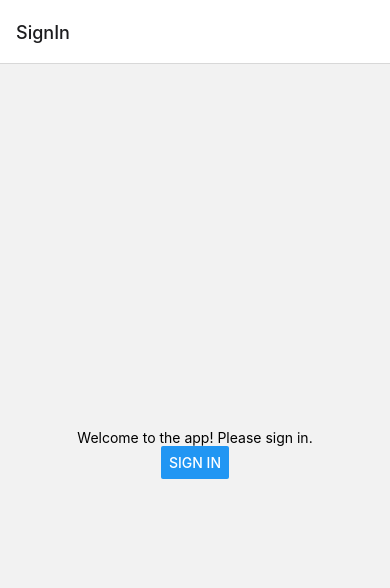
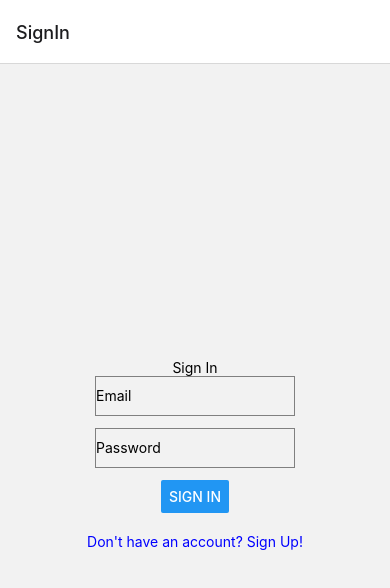
Before and after one commit to slehto21/MobileBettingApp, a React Native app: screen / in a window 390 px wide. Shown: the top 588 px of the page. Built offline with nearby package versions, Linux system fonts and the light colour scheme; no server answers.

Commit message:
Configure firebase and SignIn, SignUp & SignOut functionalities

```diff
--- a/App.js
+++ b/App.js
@@ -1,10 +1,13 @@
-import React, { useState } from 'react';
+import React, { useState, useEffect } from 'react';
 import { NavigationContainer } from '@react-navigation/native';
 import { createStackNavigator } from '@react-navigation/stack';
 import { createBottomTabNavigator } from '@react-navigation/bottom-tabs';
 import Ionicons from '@expo/vector-icons/Ionicons';
+import { onAuthStateChanged } from 'firebase/auth';
+import { auth } from './config/firebaseConfig';
 import SignInScreen from './screens/SignInScreen';
 import SignOutScreen from './screens/SignOutScreen';
+import SignUpScreen from './screens/SignUpScreen';
 import HomeScreen from './screens/HomeScreen';
 import BetsScreen from './screens/BetsScreen';
 
@@ -34,37 +37,41 @@ function MainTabs({ handleSignOut }) {
       <Tab.Screen name="Home" component={HomeScreen} />
       <Tab.Screen name="Bets" component={BetsScreen} />
       <Tab.Screen name="SignOut">
-        {(props) => <SignOutScreen {...props} onSignOut={handleSignOut} />}
+        {(props) => <SignOutScreen {...props} />}
       </Tab.Screen>
     </Tab.Navigator>
   );
 }
 
 function AppNavigator() {
+
   const [isSignedIn, setIsSignedIn] = useState(false);
 
-  const handleSignIn = () => {
-    // Todo - implement sign in & sing out
-    setIsSignedIn(true);
-  };
-
-  const handleSignOut = () => {
-    setIsSignedIn(false);
-  };
+  useEffect(() => {
+    const unsubscribe = onAuthStateChanged(auth, (user) => {
+      setIsSignedIn(!!user);
+    });
+    return unsubscribe;
+  }, []);
 
   return (
     <NavigationContainer>
       <Stack.Navigator>
         {!isSignedIn ? (
-          <Stack.Screen name="SignIn">
-            {(props) => <SignInScreen {...props} onSignIn={handleSignIn} />}
-          </Stack.Screen>
+          <>
+            <Stack.Screen name="SignIn">
+              {(props) => <SignInScreen {...props} onSignIn={() => setIsSignedIn(true)} />}
+            </Stack.Screen>
+            <Stack.Screen name="SignUp">
+              {(props) => <SignUpScreen {...props} onSignOut={() => setIsSignedIn(false)} />}
+            </Stack.Screen>
+          </>
         ) : (
           <Stack.Screen
             name="Main"
             options={{ headerShown: false }}
           >
-            {(props) => <MainTabs {...props} handleSignOut={handleSignOut} />}
+            {(props) => <MainTabs {...props} />}
           </Stack.Screen>
         )}
       </Stack.Navigator>
--- a/app.json
+++ b/app.json
@@ -15,6 +15,7 @@
       "supportsTablet": true
     },
     "android": {
+      "package": "com.sjl.bettingapp",
       "adaptiveIcon": {
         "foregroundImage": "./assets/adaptive-icon.png",
         "backgroundColor": "#ffffff"
--- /dev/null
+++ b/config/firebaseConfig.js
@@ -0,0 +1,22 @@
+import { initializeApp } from "firebase/app";
+import { getAuth } from "firebase/auth";
+
+// TODO: Add SDKs for Firebase products that you want to use
+// https://firebase.google.com/docs/web/setup#available-libraries
+
+// Your app's Firebase configuration
+// For Firebase JS SDK v7.20.0 and later, measurementId is optional
+
+const firebaseConfig = {
+    apiKey: process.env.EXPO_PUBLIC_API_KEY,
+    authDomain: process.env.EXPO_PUBLIC_AUTH_DOMAIN,
+    projectId: process.env.EXPO_PUBLIC_PROJECT_ID,
+    storageBucket: process.env.EXPO_PUBLIC_STORAGE_BUCKET,
+    messagingSenderId: process.env.EXPO_PUBLIC_MESSAGING_SENDER_ID,
+    appId: process.env.EXPO_PUBLIC_APP_ID,
+    measurementId: process.env.EXPO_PUBLIC_MEASUREMENT_ID
+};
+
+// Initialize Firebase
+const app = initializeApp(firebaseConfig);
+export const auth = getAuth(app);
--- a/package.json
+++ b/package.json
@@ -14,6 +14,7 @@
     "@react-navigation/stack": "^6.4.1",
     "expo": "^51.0.38",
     "expo-status-bar": "~1.12.1",
+    "firebase": "^10.14.1",
     "react": "18.2.0",
     "react-native": "0.74.5",
     "react-native-safe-area-context": "^4.10.5",
--- a/screens/SignInScreen.js
+++ b/screens/SignInScreen.js
@@ -1,13 +1,43 @@
 import React from 'react';
-import { View, Text, Button } from 'react-native';
+import { View, Text, TextInput, Button, TouchableOpacity } from 'react-native';
+import { signIn } from '../services/authService';
 
-function SignInScreen({ onSignIn }) {
+export default function SignInScreen({ onSignIn, navigation }) {
+
+  const [email, setEmail] = React.useState('');
+  const [password, setPassword] = React.useState('');
+
+  const handleSignIn = async () => {
+    try {
+      const user = await signIn(email, password);
+      if (user) {
+        onSignIn();
+      }
+    } catch (error) {
+      console.error(error);
+    }
+  }
+
   return (
     <View style={{ flex: 1, justifyContent: 'center', alignItems: 'center' }}>
-      <Text>Welcome to the app! Please sign in.</Text>
-      <Button title="Sign In" onPress={onSignIn} />
+      <Text>Sign In</Text>
+      <TextInput
+        placeholder="Email"
+        value={email}
+        onChangeText={setEmail}
+        style={{ height: 40, borderColor: 'gray', borderWidth: 1, marginBottom: 12, width: 200 }}
+      />
+      <TextInput
+        placeholder="Password"
+        value={password}
+        onChangeText={setPassword}
+        secureTextEntry
+        style={{ height: 40, borderColor: 'gray', borderWidth: 1, marginBottom: 12, width: 200 }}
+      />
+      <Button title="Sign In" onPress={handleSignIn} />
+      <TouchableOpacity onPress={() => navigation.navigate('SignUp')}>
+        <Text style={{ color: 'blue', marginTop: 20 }}>Don't have an account? Sign Up!</Text>
+      </TouchableOpacity>
     </View>
   );
 }
-
-export default SignInScreen;
--- a/screens/SignOutScreen.js
+++ b/screens/SignOutScreen.js
@@ -1,11 +1,21 @@
 import React from 'react';
 import { View, Text, Button } from 'react-native';
+import { signOut } from '../services/authService';
 
-export default function SignOutScreen({ onSignOut }) {
+export default function SignOutScreen({ navigation }) {
+
+  const handleSignOut = async () => {
+    try {
+      await signOut();
+      navigation.replace('SignIn');
+    } catch (error) {
+      console.error(error);
+    }
+  };
   return (
     <View style={{ flex: 1, justifyContent: 'center', alignItems: 'center' }}>
       <Text>Sign Out Screen</Text>
-      <Button title="Sign Out" onPress={onSignOut} />
+      <Button title="Sign Out" onPress={handleSignOut} />
     </View>
   );
 }
--- /dev/null
+++ b/screens/SignUpScreen.js
@@ -0,0 +1,43 @@
+import React, { useState} from 'react';
+import { View, Text, Button, TextInput } from 'react-native';
+import { signUp } from '../services/authService';
+
+export default function SignUpScreen({ onSignIn }) {
+    const [email, setEmail] = useState('');
+    const [password, setPassword] = useState('');
+
+    const handleSignUp = async () => {
+        try {
+            if (!email || !password) {
+                console.log('Email and password are required');
+                return;
+            }
+            const user = await signUp(email, password);
+            if (user) {
+                onSignIn();
+            }
+        } catch (error) {
+            console.error(error);
+        }
+    }
+
+    return (
+        <View style={{ flex: 1, justifyContent: 'center', alignItems: 'center' }}>
+          <Text>Sign Up</Text>
+          <TextInput
+            placeholder="Email"
+            value={email}
+            onChangeText={setEmail}
+            style={{ height: 40, borderColor: 'gray', borderWidth: 1, marginBottom: 12, width: 200 }}
+          />
+          <TextInput
+            placeholder="Password"
+            value={password}
+            onChangeText={setPassword}
+            secureTextEntry
+            style={{ height: 40, borderColor: 'gray', borderWidth: 1, marginBottom: 12, width: 200 }}
+          />
+          <Button title="Sign Up" onPress={handleSignUp} />
+        </View>
+      );
+    }
--- /dev/null
+++ b/services/authService.js
@@ -0,0 +1,32 @@
+import { auth } from "../config/firebaseConfig";
+import { createUserWithEmailAndPassword, signInWithEmailAndPassword, signOut as firebaseSignOut} from "firebase/auth";
+
+export const signUp = async (email, password) => {
+    try {
+        const userCredential = await createUserWithEmailAndPassword(auth, email, password);
+        const user = userCredential.user;
+        return user;
+    } catch (error) {
+        console.error(error);
+        return null;
+    }
+};
+
+export const signIn = async (email, password) => {
+    try {
+        const userCredential = await signInWithEmailAndPassword(auth, email, password);
+        const user = userCredential.user;
+        return user;
+    } catch (error) {
+        console.error(error);
+        return null;
+    }
+};
+
+export const signOut = async () => {
+    try {
+        await firebaseSignOut(auth);
+    } catch (error) {
+        console.error('signout error: ', error);
+    }
+};
```
Also changed, not shown: 2 other files (tests, documents, lock files or other folders).
